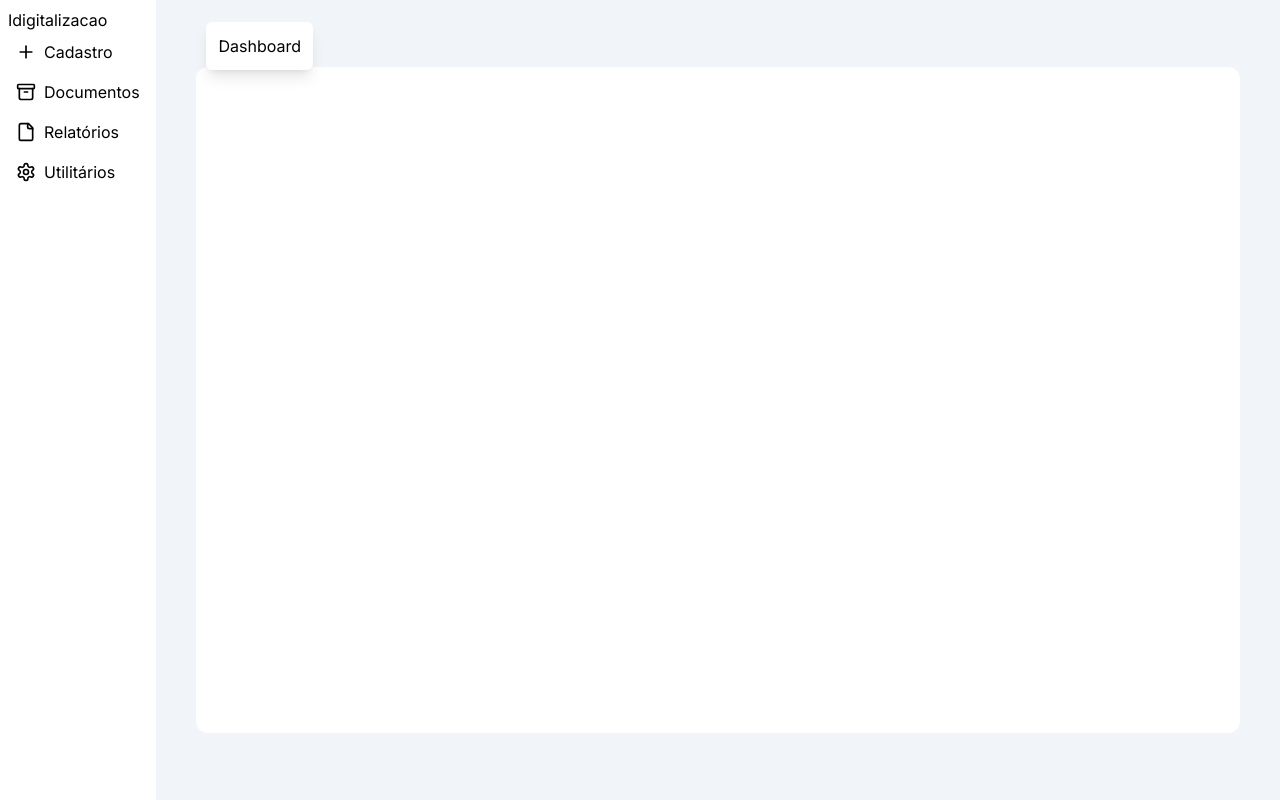
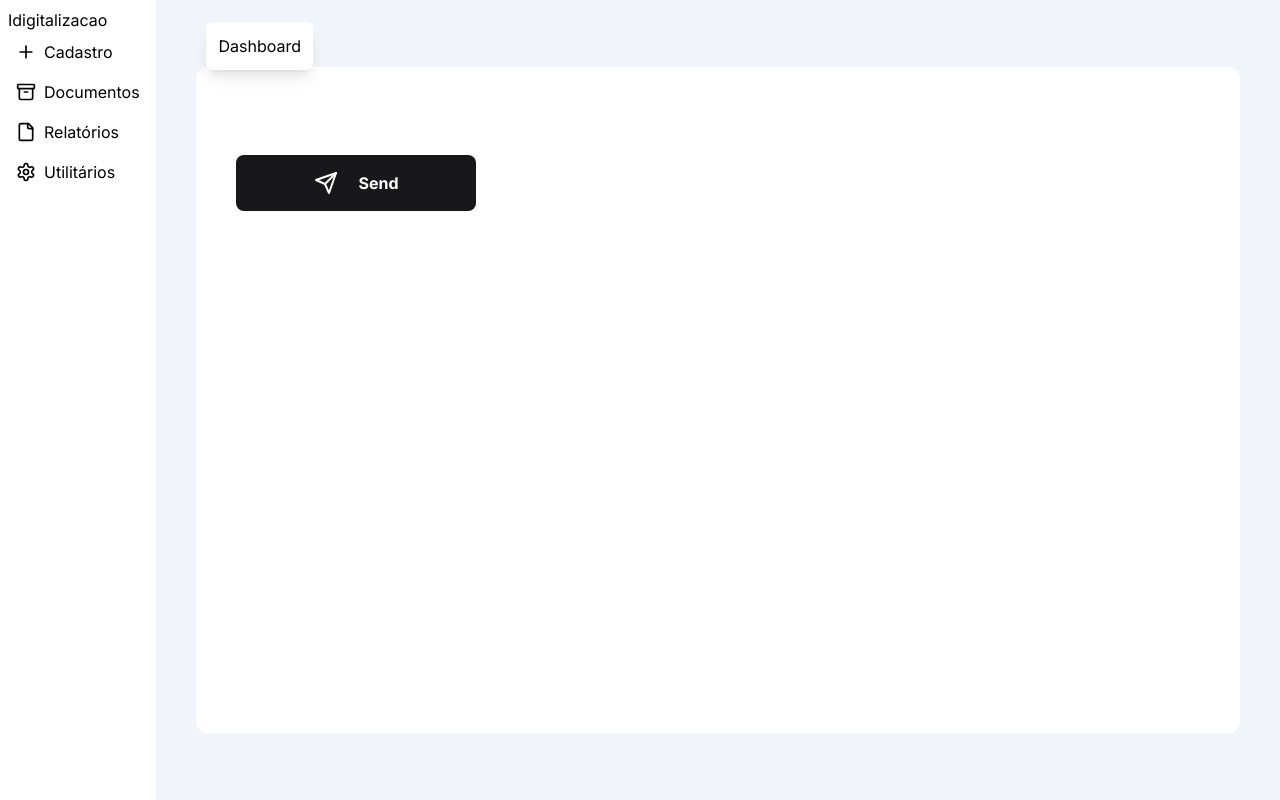
Before and after one commit to VituSuperMEg/idigitalizacao-web, a Next.js app: page / in a window 1280 px wide. Built offline with nearby package versions, Linux system fonts and the light colour scheme.

Commit message:
🗃️ Criando um botão para lidar com repecção de dados

```diff
--- /dev/null
+++ b/src/components/ButtonAsync/ButtonAsync.tsx
@@ -0,0 +1,44 @@
+import { Hourglass, Send } from "lucide-react";
+import { useState } from "react";
+
+
+export default function ButtonAsync () {
+
+  const [stage_control, setStageControl] = useState(1);
+
+  const stage : any = {
+    1 : "Send",
+    2 : "Pending",
+    3 : "Running",
+    4 : "Completed",
+  }
+  const stage_icon : any = {
+    1 : <Send />,
+    2 : <Hourglass />
+  }
+
+  const stage_color : any = {
+    1 : "bg-zinc-900",
+    2 : "bg-orange-900",
+    3 : "bg-lime-900",
+    4 : "bg-emerald-500",
+  }
+
+  function handleChange () {
+    const count = stage_control + 1;
+
+    if(stage_control === 4) {
+      setStageControl(1);
+    }else{
+      setStageControl(count);
+    }
+  }
+
+  return (
+    <button className={`${stage_color[stage_control]} p-4 w-60 rounded-lg hover:brightness-75`} onClick={() => handleChange()}>
+      <strong className="flex items-center justify-center gap-5 text-white">
+        {stage_icon[stage_control]}{stage[stage_control]}
+      </strong>
+    </button>
+  )
+}
--- a/src/components/Panel/Panel.tsx
+++ b/src/components/Panel/Panel.tsx
@@ -15,6 +15,7 @@ import CredoresPage from "@/pages/Credores";
 
 
 import './panel.css';
+import ButtonAsync from "../ButtonAsync/ButtonAsync";
 
 const pages: any = {
   Orgão: <OrgaoPage />,
@@ -54,6 +55,7 @@ export function Panel() {
       <div className="w-screen h-screen flex items-center justify-center bg-slate-100">
         <div className="w-full h-5/6 m-10 bg-white rounded-xl p-10">
           <PillMenu selectedPage={page} pages={pagesMenu} setPage={setPage} onRemovePage={removePageMenu}/>
+          <ButtonAsync />
           {pages[page]}
         </div>
       </div>
```
